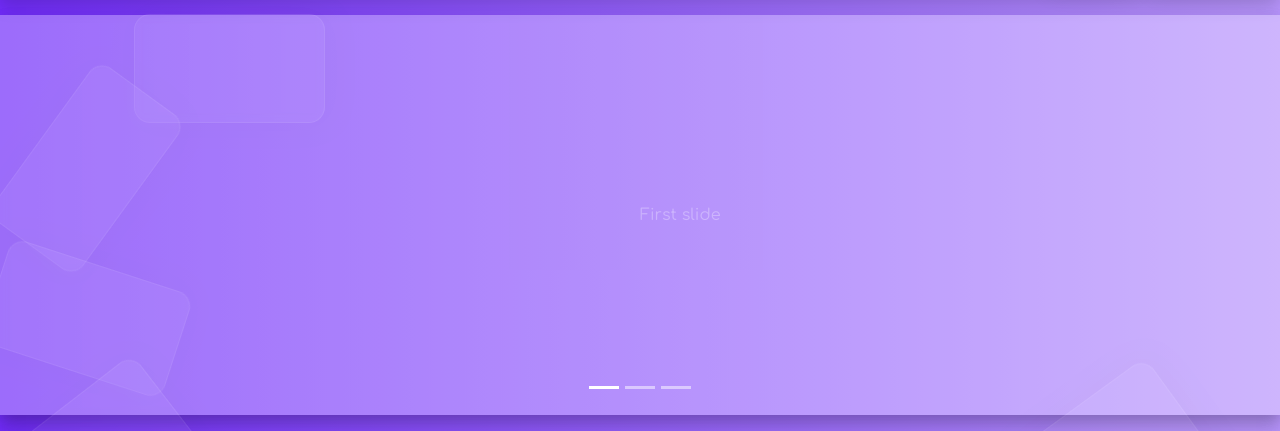
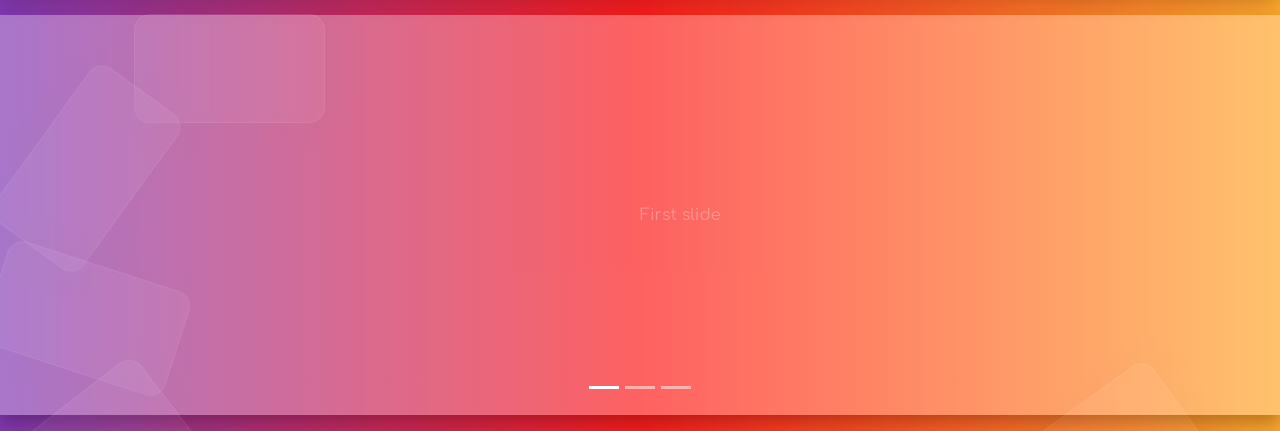
Before and after one commit to Ginazai/pin-project, a plain HTML site: page index.html in a window 1280 px wide. Shown: the part 127-558 px from the top of the page. Drawn offline with nearby package versions, Linux system fonts and the light colour scheme.

Commit message:
background color modification

```diff
--- a/css/stylesheet.css
+++ b/css/stylesheet.css
@@ -1,9 +1,17 @@
 body {
 /*	background: rgb(147,92,255);
 	background: linear-gradient(180deg, rgba(147,92,255,1) 0%, rgba(221,22,255,1) 25%, rgba(147,92,255,1) 75%, rgba(255,50,195,1) 100%);*/
-	background: rgb(113,44,249);
-	background: linear-gradient(90deg, rgba(113,44,249,1) 0%, rgba(113,44,249,0.5) 100%);
+
+	/*purple variant 1*/
+	/*background: rgb(113,44,249);
+	background: linear-gradient(90deg, rgba(113,44,249,1) 0%, rgba(113,44,249,0.5) 100%);*/
 	font-family: 'Comfortaa', cursive;
+	/*orange variant 1*/
+	background: rgb(131,58,180);
+	background: linear-gradient(90deg, rgba(131,58,180,1) 0%, rgba(253,29,29,1) 50%, rgba(255,168,45,1) 100%);
+	/*orange variant 2*/
+/*	background: rgb(249,116,44);
+	background: linear-gradient(90deg, rgba(249,116,44,1) 25%, rgba(209,20,208,1) 100%);*/
 }
 
 .glass {
```
